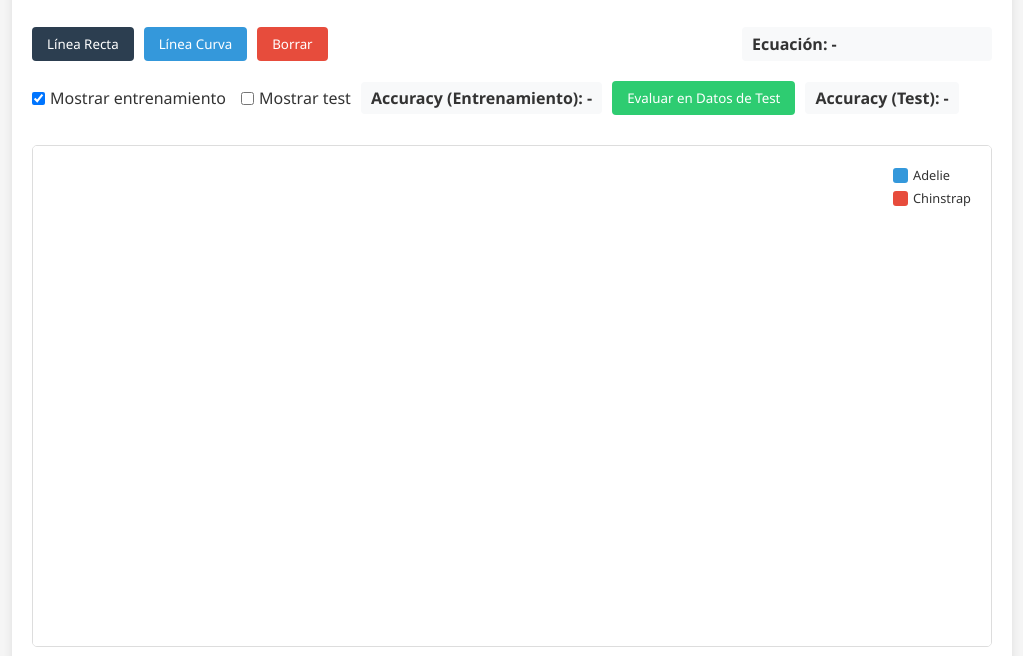
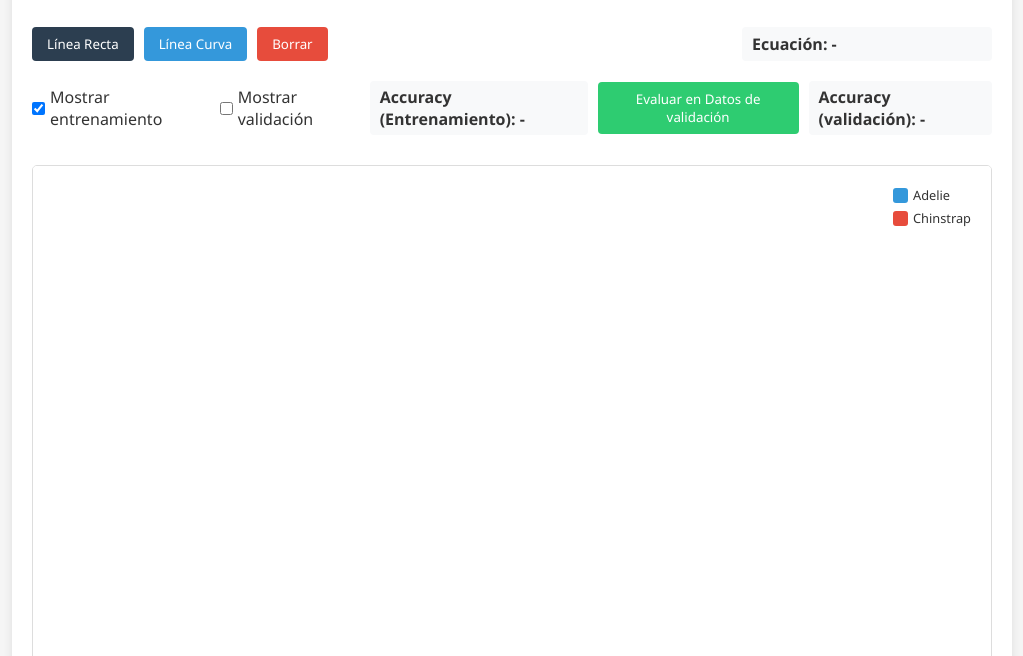
Before and after one commit to jjsantos01/classification-demo, a plain HTML site: page index.html in a window 1280 px wide. Shown: the part 144-800 px from the top of the page, without its empty margins (128-1151 px from the left). Drawn offline with Linux system fonts and the light colour scheme; no server answers.

Commit message:
fix: update terminology for validation dataset in evaluation section

```diff
--- a/index.html
+++ b/index.html
@@ -28,14 +28,14 @@
             <div class="evaluation">
                 <div class="dataset-toggles">
                     <label><input type="checkbox" id="show-train" checked> Mostrar entrenamiento</label>
-                    <label><input type="checkbox" id="show-test"> Mostrar test</label>
+                    <label><input type="checkbox" id="show-test"> Mostrar validación</label>
                 </div>
                 <div class="metrics">
                     <p>Accuracy (Entrenamiento): <span id="train-accuracy">-</span></p>
                 </div>
-                <button id="evaluate-btn">Evaluar en Datos de Test</button>
+                <button id="evaluate-btn">Evaluar en Datos de validación</button>
                 <div class="metrics">
-                    <p>Accuracy (Test): <span id="test-accuracy">-</span></p>
+                    <p>Accuracy (validación): <span id="test-accuracy">-</span></p>
                 </div>
             </div>
         </div>
```
